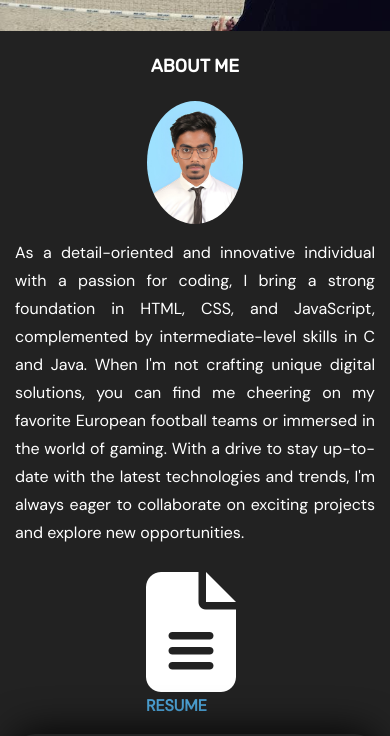
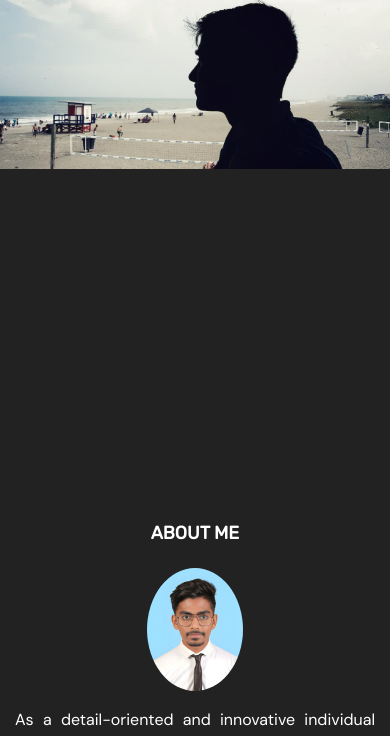
Before and after one commit to Janarthanan1304/Portfolio, a plain HTML site: page index.html in a window 390 px wide. Shown: the part 398-1134 px from the top of the page. Drawn offline with nearby package versions, Linux system fonts and the light colour scheme.

Commit message:
Update main.css

```diff
--- a/main.css
+++ b/main.css
@@ -200,7 +200,13 @@ SECTION WRAPS
   -o-background-size: cover;
   background-size: cover;
 }
-
+@media only screen and (max-width: 768px) {
+.header {
+background-size: 100% auto;
+background-position: center;
+height: 100vh; /* or a fixed height */
+}
+}
 .header h1 {
   font-size: 80px;
   color: white;
```
